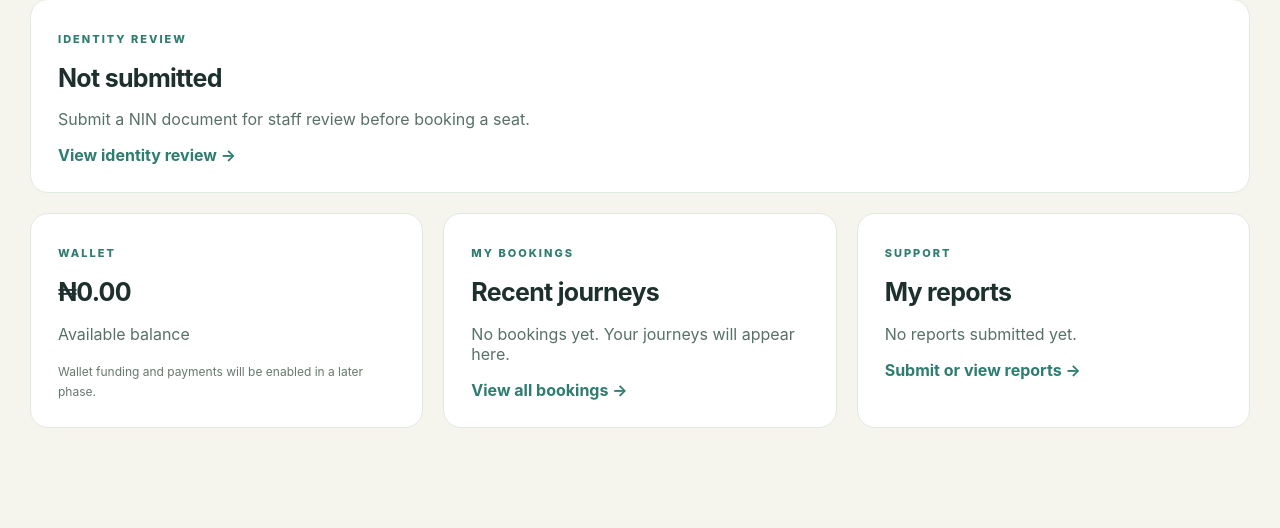
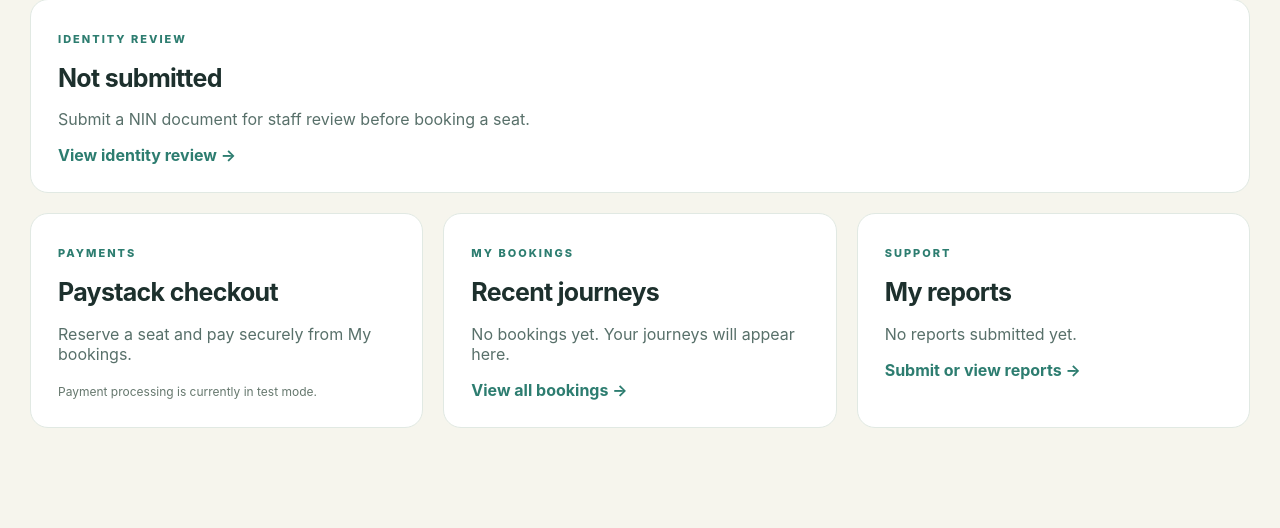
Before and after one commit to Ahdams/Train-booking-system-django, a Django app: page /account/ in a window 1280 px wide. Shown: the part 327-855 px from the top of the page. Run offline with Django 5.2, Linux system fonts and the light colour scheme; the visitor is signed in with stand-in values (Sample User, id 1); data that the repository does not hold is empty.

Commit message:
Wire Paystack test checkout and remove outdated demo copy

```diff
--- a/templates/core/dashboard.html
+++ b/templates/core/dashboard.html
@@ -1,5 +1,5 @@
 {% extends 'core/account_base.html' %}{% block title %}Dashboard{% endblock %}
 {% block content %}<div class="account-heading"><span class="account-kicker">YOUR RAILFLOW ACCOUNT</span><h1>Welcome, {{ user.username }}</h1><p>Everything about your rail journeys, in one place.</p></div>
-<section class="account-panel" style="margin-bottom:20px"><span class="account-kicker">IDENTITY REVIEW</span><h2>{% if identity_review %}{{ identity_review.get_status_display }}{% else %}Not submitted{% endif %}</h2><p>{% if identity_review %}{{ identity_review.review_note }}{% else %}Submit a NIN document for staff review before booking a seat.{% endif %}</p><a href="{% url 'identity_submit' %}">View identity review →</a></section><div class="account-grid"><section class="account-panel"><span class="account-kicker">WALLET</span><h2>₦{{ wallet_balance|floatformat:2 }}</h2><p>Available balance</p><small>Wallet funding and payments will be enabled in a later phase.</small></section>
+<section class="account-panel" style="margin-bottom:20px"><span class="account-kicker">IDENTITY REVIEW</span><h2>{% if identity_review %}{{ identity_review.get_status_display }}{% else %}Not submitted{% endif %}</h2><p>{% if identity_review %}{{ identity_review.review_note }}{% else %}Submit a NIN document for staff review before booking a seat.{% endif %}</p><a href="{% url 'identity_submit' %}">View identity review →</a></section><div class="account-grid"><section class="account-panel"><span class="account-kicker">PAYMENTS</span><h2>Paystack checkout</h2><p>Reserve a seat and pay securely from My bookings.</p><small>Payment processing is currently in test mode.</small></section>
 <section class="account-panel"><span class="account-kicker">MY BOOKINGS</span><h2>Recent journeys</h2>{% for booking in bookings %}<div class="account-item"><strong>{{ booking.schedule.route.origin.city }} → {{ booking.schedule.route.destination.city }}</strong><span>{{ booking.travel_date }} · {{ booking.get_status_display }}</span></div>{% empty %}<p>No bookings yet. Your journeys will appear here.</p>{% endfor %}<a href="{% url 'my_bookings' %}">View all bookings →</a></section>
 <section class="account-panel"><span class="account-kicker">SUPPORT</span><h2>My reports</h2>{% for report in reports %}<div class="account-item"><strong>{{ report.subject }}</strong><span>{{ report.get_status_display }}</span></div>{% empty %}<p>No reports submitted yet.</p>{% endfor %}<a href="{% url 'reports' %}">Submit or view reports →</a></section></div>{% endblock %}
```
